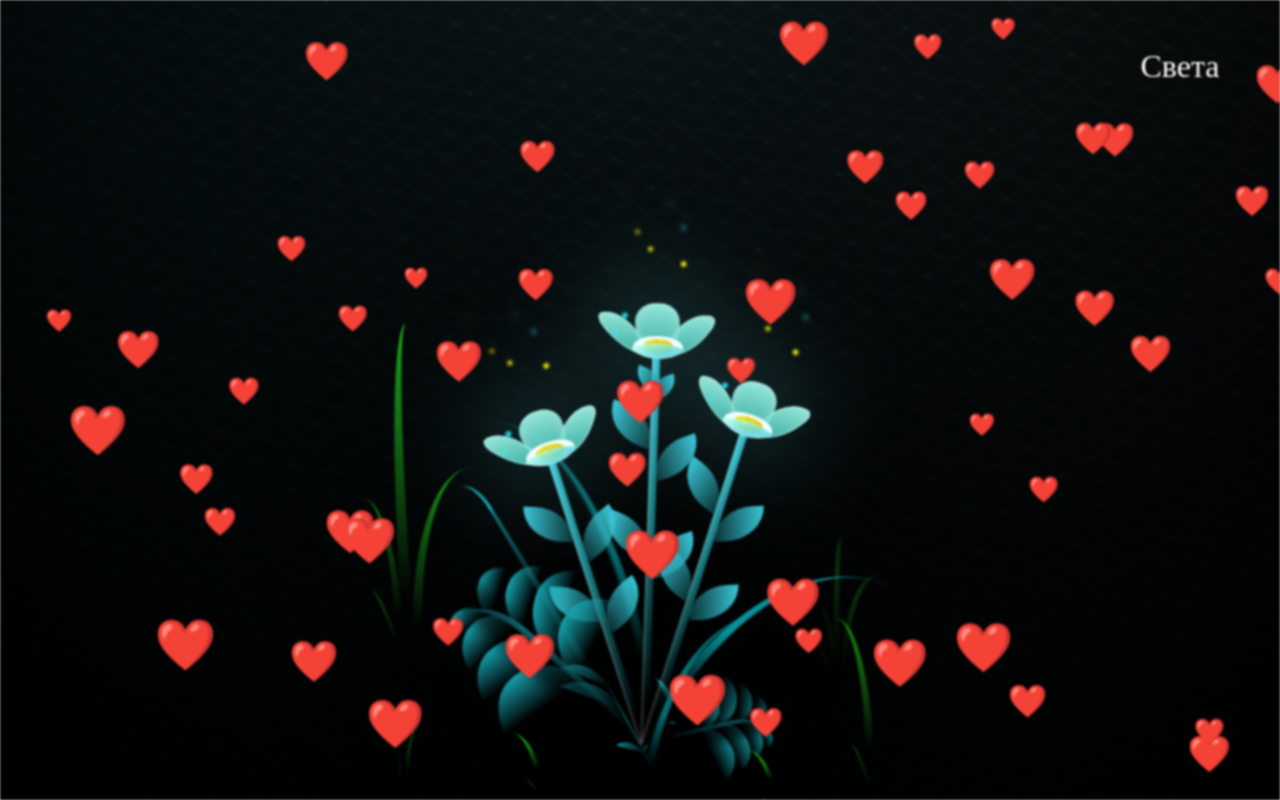
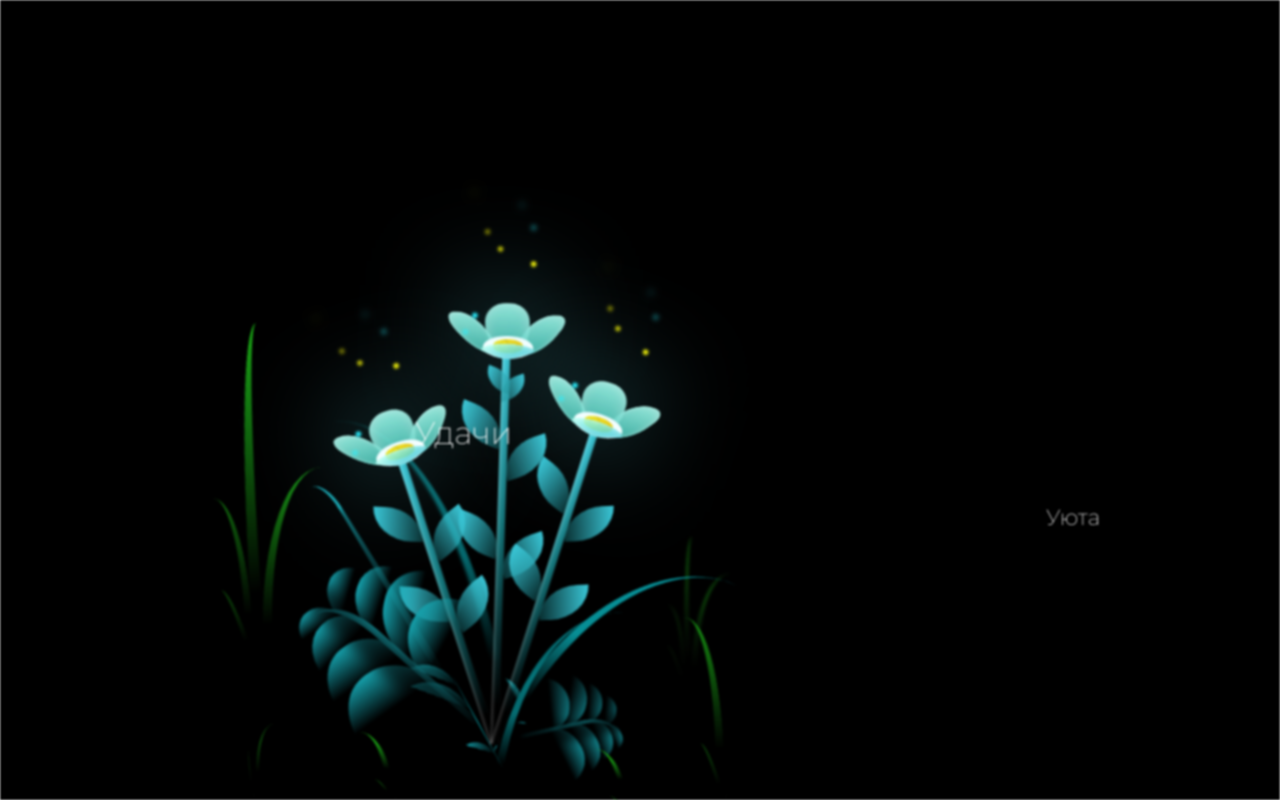
Before and after one commit to 1temmxxgod/8march, a plain HTML site: page code.html in a window 1280 px wide. Drawn offline with Linux system fonts and the light colour scheme; animation ran at ten frames a second.

Commit message:
Add files via upload

```diff
--- a/script.js
+++ b/script.js
@@ -1,141 +1,44 @@
-
-onload = () => {
-    const c = setTimeout(() => {
-      document.body.classList.remove("not-loaded");
-      clearTimeout(c);
-    }, 1000);
-  };
-
-  const canvas = document.getElementById('heartsCanvas');
-  const ctx = canvas.getContext('2d');
 const wordsContainer = document.getElementById('words-container');
-
-  // Устанавливаем размеры Canvas
-  canvas.width = window.innerWidth;
-  canvas.height = window.innerHeight;
-
-  // Массив для хранения сердечек
-  const hearts = [];
-
-  // Класс для создания сердечек
-  class Heart {
-      constructor(x, y, size, color, speed) {
-          this.x = x;
-          this.y = y;
-          this.size = size;
-          this.color = color;
-          this.speed = speed;
-      }
-
-      // Метод для отрисовки сердечка
-      draw() {
-          ctx.font = `${this.size}px Arial`;
-          ctx.fillStyle = this.color;
-          ctx.fillText('❤️', this.x, this.y);
-      }
-
-      // Метод для обновления позиции сердечка
-      update() {
-          this.y += this.speed; // Движение вниз
-          if (this.y > canvas.height) {
-              this.y = -this.size; // Возвращаем сердечко в начало
-              this.x = Math.random() * canvas.width; // Новое случайное положение по X
-          }
-          this.draw();
-      }
-  }
-
-  // Создаем сердечки
-  function createHearts() {
-      const colors = [
-          '#FF1493', // Розовый
-          '#FF69B4', // Ярко-розовый
-          '#FF4500', // Оранжевый
-          '#FF6347', // Коралловый
-          '#FFD700', // Золотой
-          '#FF0000', // Красный
-          '#FF7F50', // Кораллово-оранжевый
-          '#FF00FF', // Фуксия
-          '#FFA07A', // Светло-коралловый
-          '#FFC0CB'  // Розовый (светлый)
-      ]; // Больше цветов для сердечек
-
-      const isMobile = window.innerWidth <= 768; // Проверяем, мобильное ли устройство
-      const heartCount = isMobile ? 30 : 50; // Меньше сердечек на мобильных устройствах
-
-      for (let i = 0; i < heartCount; i++) {
-          const x = Math.random() * canvas.width; // Случайное положение по X
-          const y = Math.random() * canvas.height; // Случайное положение по Y
-          const size = isMobile ? Math.random() * 20 + 10 : Math.random() * 30 + 20; // Меньше размер на мобильных
-          const color = colors[Math.floor(Math.random() * colors.length)]; // Случайный цвет
-          const speed = Math.random() * 0.5 + 0.3; // Уменьшенная скорость (от 0.3 до 0.8)
-          hearts.push(new Heart(x, y, size, color, speed));
-      }
-  }
-
-  // Анимация падающих сердечек
-  function animateHearts() {
-      ctx.clearRect(0, 0, canvas.width, canvas.height); // Очищаем Canvas
-      hearts.forEach(heart => heart.update()); // Обновляем и рисуем каждое сердечко
-      requestAnimationFrame(animateHearts); // Запускаем анимацию
-  }
-
-  // Обработчик изменения размера окна
-  window.addEventListener('resize', () => {
-      canvas.width = window.innerWidth;
-      canvas.height = window.innerHeight;
-  });
 
 // Список приятных слов
 const words = [
     "Счастья", "Любви", "Улыбок", "Радости", "Вдохновения",
     "Тепла", "Добра", "Уюта", "Мечты", "Успеха",
     "Красоты", "Гармонии", "Света", "Надежды", "Чудес",
-      "Нежности", "Солнца", "Удачи", "Смеха", "Света"
+    "Нежности", "Солнца", "Удачи", "Смеха"
 ];
 
-  // Массив для хранения использованных слов
-  let usedWords = [];
+// Массив для хранения активных слов
+let activeWords = [];
 
 // Функция для получения случайного слова
 function getRandomWord() {
-      if (usedWords.length === words.length) {
-          usedWords = []; // Сбрасываем массив, если все слова использованы
-      }
     let word;
     do {
         word = words[Math.floor(Math.random() * words.length)];
-      } while (usedWords.includes(word));
-      usedWords.push(word);
+    } while (activeWords.includes(word)); // Проверяем, чтобы слово не дублировалось
+    activeWords.push(word); // Добавляем слово в активные
     return word;
 }
 
 // Функция для получения случайной позиции
 function getRandomPosition() {
-      const x = Math.random() * (window.innerWidth - 100); // Учитываем ширину слова
-      const y = Math.random() * (window.innerHeight - 50); // Учитываем высоту слова
+    const x = Math.random() * window.innerWidth;
+    const y = Math.random() * window.innerHeight;
     return { x, y };
 }
 
-  // Функция для проверки пересечения слов
-  function isPositionOccupied(x, y) {
-      const wordElements = document.querySelectorAll('.word');
-      for (const element of wordElements) {
-          const rect = element.getBoundingClientRect();
-          if (
-              x < rect.right + 50 && // Отступ 50px
-              x + 100 > rect.left && // Ширина слова примерно 100px
-              y < rect.bottom + 50 && // Отступ 50px
-              y + 50 > rect.top // Высота слова примерно 50px
-          ) {
-              return true; // Позиция занята
-          }
-      }
-      return false; // Позиция свободна
+// Функция для получения случайного направления
+function getRandomDirection() {
+    const angle = Math.random() * Math.PI * 2; // Случайный угол (0-360 градусов)
+    const distance = Math.random() * 200 + 100; // Случайное расстояние (100-300 пикселей)
+    const moveX = Math.cos(angle) * distance; // Смещение по X
+    const moveY = Math.sin(angle) * distance; // Смещение по Y
+    return { moveX, moveY };
 }
 
-  // Функция для показа слова
-  function showWord() {
+// Функция для создания и анимации слова
+function createWord() {
     const word = getRandomWord();
     const span = document.createElement('span');
     span.textContent = word;
@@ -143,28 +46,36 @@ onload = () => {
 
     // Уменьшаем размер слова на мобильных устройствах
     const isMobile = window.innerWidth <= 768;
-      span.style.fontSize = isMobile ? '1.2em' : '2em';
+    span.style.fontSize = isMobile ? '1.5em' : '2em';
 
-      let x, y;
-      do {
-          const position = getRandomPosition();
-          x = position.x;
-          y = position.y;
-      } while (isPositionOccupied(x, y));
-
+    // Устанавливаем начальную позицию
+    const { x, y } = getRandomPosition();
     span.style.left = `${x}px`;
     span.style.top = `${y}px`;
+
+    // Устанавливаем направление движения
+    const { moveX, moveY } = getRandomDirection();
+    span.style.setProperty('--move-x', `${moveX}px`);
+    span.style.setProperty('--move-y', `${moveY}px`);
+
+    // Добавляем слово в контейнер
     wordsContainer.appendChild(span);
 
-      // Удаляем слово через 3 секунды
+    // Удаляем слово после завершения анимации
     setTimeout(() => {
         span.remove();
-      }, 3000);
+        activeWords = activeWords.filter(activeWord => activeWord !== word); // Убираем слово из активных
+    }, 5000); // 5 секунд (длительность анимации)
 }
 
-  // Запуск
-  createHearts();
-  animateHearts();
+// Запускаем создание нового слова каждые 2 секунды
+setInterval(createWord, 2000);
 
-  // Показываем новое слово каждые 3 секунды
-  setInterval(showWord, 2000);
+// Создаем первое слово сразу
+createWord();
+  onload = () => {
+    const c = setTimeout(() => {
+      document.body.classList.remove("not-loaded");
+      clearTimeout(c);
+    }, 1000);
+  };
--- a/styles.css
+++ b/styles.css
@@ -17,8 +17,6 @@
         width: 100%;
         height: 100%;
         filter: blur(0.1vmin);
-        background-image: radial-gradient(ellipse at top, transparent 0%, var(--dark-color)), radial-gradient(ellipse at bottom, var(--dark-color), rgba(145, 233, 255, 0.2)), repeating-linear-gradient(220deg, black 0px, black 19px, transparent 19px, transparent 22px), repeating-linear-gradient(189deg, black 0px, black 19px, transparent 19px, transparent 22px), repeating-linear-gradient(148deg, black 0px, black 19px, transparent 19px, transparent 22px), linear-gradient(90deg, #00fffa, #f0f0f0);
-
   }
 
 body {
@@ -32,6 +30,7 @@ body {
     color: #fff;
     overflow: hidden;
     perspective: 1000px;
+    background-color: var(--dark-color);
   }
 
   .night {
@@ -42,24 +41,6 @@ body {
     width: 100%;
     height: 100%;
     filter: blur(0.1vmin);
-    background-image:
-      radial-gradient(ellipse at top, transparent 0%, var(--dark-color)),
-      radial-gradient(ellipse at bottom, var(--dark-color), var(--light-color)),
-      repeating-linear-gradient(220deg, rgba(0, 0, 0, 0.5) 0px, rgba(0, 0, 0, 0.5) 19px, transparent 19px, transparent 22px),
-      repeating-linear-gradient(189deg, rgba(0, 0, 0, 0.5) 0px, rgba(0, 0, 0, 0.5) 19px, transparent 19px, transparent 22px),
-      repeating-linear-gradient(148deg, rgba(0, 0, 0, 0.5) 0px, rgba(0, 0, 0, 0.5) 19px, transparent 19px, transparent 22px),
-      linear-gradient(90deg, rgba(0, 255, 250, 0.2), rgba(240, 240, 240, 0.2)); /* Уменьшаем яркость градиента */
-    animation: twinkle 5s infinite ease-in-out;
-  }
-
-  /* Анимация мерцания */
-  @keyframes twinkle {
-    0%, 100% {
-      opacity: 1;
-    }
-    50% {
-      opacity: 0.8;
-    }
   }
 
 
--- a/styles_code.css
+++ b/styles_code.css
@@ -28,6 +28,10 @@ body {
   background-color: var(--dark-color);
   overflow: hidden;
   perspective: 1000px;
+  font-family: "Montserrat", sans-serif;
+    font-optical-sizing: auto;
+    font-weight: 200;
+    font-style: normal;
 }
 
 
@@ -39,24 +43,6 @@ body {
   width: 100%;
   height: 100%;
   filter: blur(0.1vmin);
-  background-image:
-    radial-gradient(ellipse at top, transparent 0%, var(--dark-color)),
-    radial-gradient(ellipse at bottom, var(--dark-color), var(--light-color)),
-    repeating-linear-gradient(220deg, rgba(0, 0, 0, 0.5) 0px, rgba(0, 0, 0, 0.5) 19px, transparent 19px, transparent 22px),
-    repeating-linear-gradient(189deg, rgba(0, 0, 0, 0.5) 0px, rgba(0, 0, 0, 0.5) 19px, transparent 19px, transparent 22px),
-    repeating-linear-gradient(148deg, rgba(0, 0, 0, 0.5) 0px, rgba(0, 0, 0, 0.5) 19px, transparent 19px, transparent 22px),
-    linear-gradient(90deg, rgba(0, 255, 250, 0.2), rgba(240, 240, 240, 0.2)); /* Уменьшаем яркость градиента */
-  animation: twinkle 5s infinite ease-in-out;
-}
-
-/* Анимация мерцания */
-@keyframes twinkle {
-  0%, 100% {
-    opacity: 1;
-  }
-  50% {
-    opacity: 0.8;
-  }
 }
 
 
@@ -1036,44 +1022,39 @@ mask-image: linear-gradient(to top, transparent 40%, #079097 80%) !important;
   }
 }
 
-/* Стили для Canvas */
-#heartsCanvas {
-  position: absolute;
-  top: 0;
-  left: 0;
-  pointer-events: none;
-  z-index: 1;
-}
-
 /* Стили для слов */
 .word {
   position: absolute;
   font-size: 2em;
   color: white;
   opacity: 0;
-  animation: fadeInOut 3s ease-in-out;
+  animation: float 5s ease-in-out forwards;
   user-select: none;
   pointer-events: none;
 }
 
-@keyframes fadeInOut {
-  0%, 100% {
+/* Анимация плавного появления и улетания */
+@keyframes float {
+  0% {
       opacity: 0;
-      transform: translateY(-20px);
+      transform: translate(0, 0) scale(0.5);
   }
-  10%, 90% {
+  10% {
       opacity: 1;
-      transform: translateY(0);
+      transform: translate(0, 0) scale(1);
+  }
+  90% {
+      opacity: 1;
+  }
+  100% {
+      opacity: 0;
+      transform: translate(var(--move-x), var(--move-y)) scale(0.5);
   }
 }
 
 /* Адаптивные стили для мобильных устройств */
 @media (max-width: 768px) {
-  h1 {
-      font-size: 1.5em; /* Уменьшаем размер заголовка */
-  }
-
   .word {
-      font-size: 1.2em; /* Уменьшаем размер слов */
+      font-size: 1.5em; /* Уменьшаем размер текста на мобильных устройствах */
   }
 }
```
Lines whose indentation alone changed are shown as unchanged.
